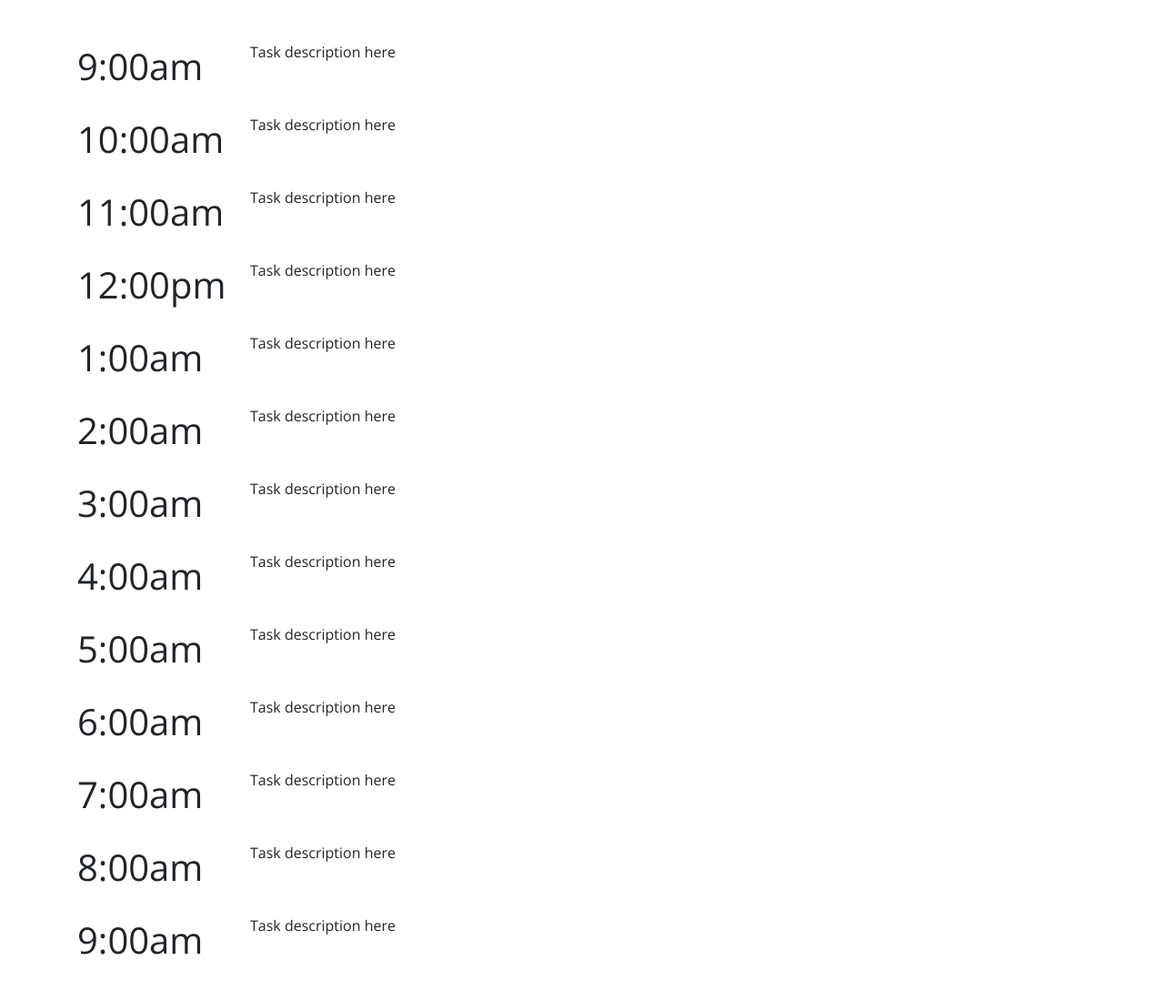
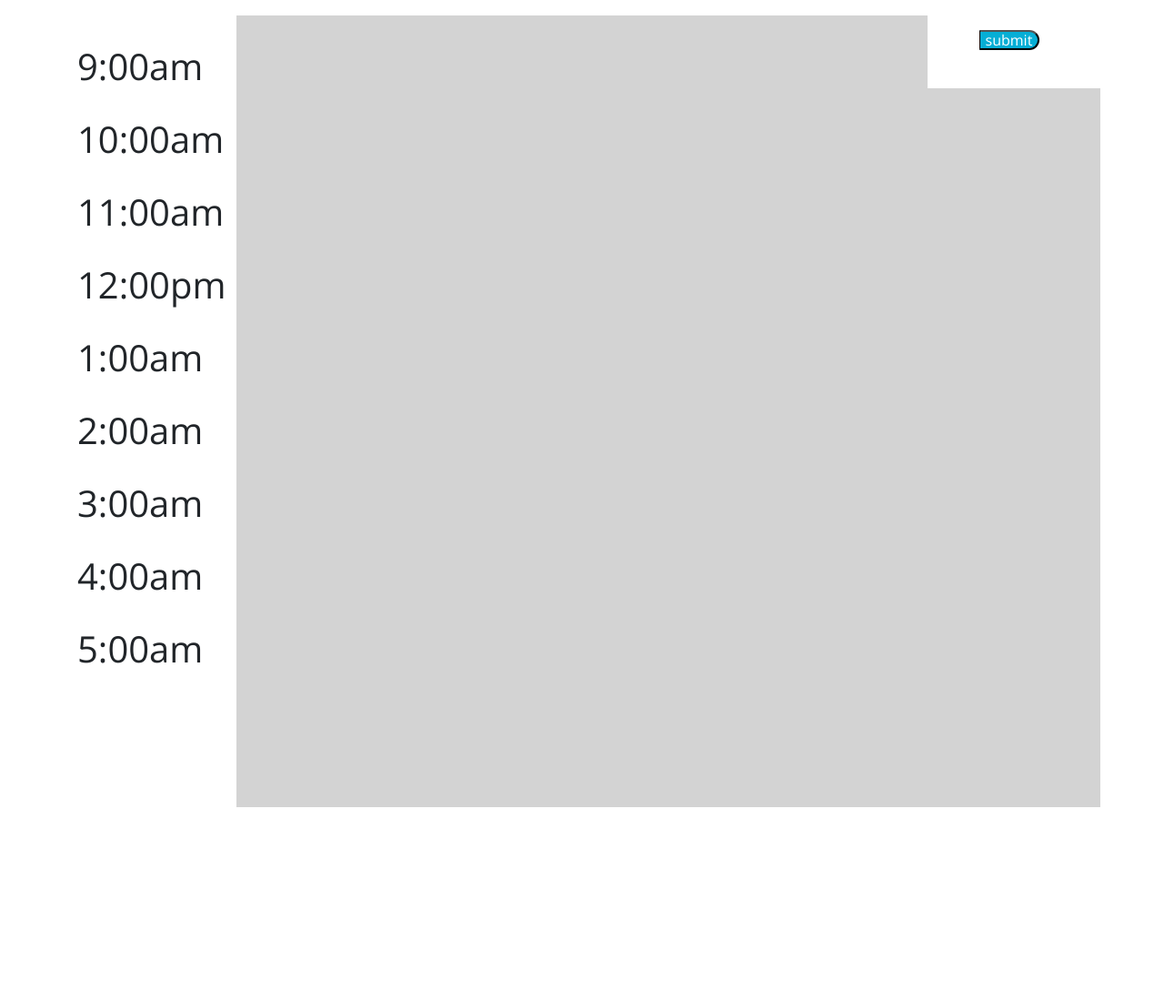
Before and after one commit to AdamAlibraheem000/Work-Day-Scheduler, a plain HTML site: page index.html in a window 1280 px wide. Shown: the part 320-1420 px from the top of the page at 91% size. After the commit the page ends 1210 px from the top, so only its background shows below. Drawn offline with nearby package versions, Linux system fonts and the light colour scheme.

Commit message:
fixed local storage

```diff
--- a/assets/css/style.css
+++ b/assets/css/style.css
@@ -1,16 +1,16 @@
 body {
-  font-family: 'Open Sans', sans-serif;
+  font-family: "Open Sans", sans-serif;
   font-size: 16px;
   line-height: 1;
 }
 
-textarea{
+textarea {
   background: transparent;
   border: none;
   resize: none;
   color: #000000;
-  border-left: 1px solid black;
-  padding: 10px;
+  /* border-left: 1px solid black;
+  padding: 10px; */
 }
 
 .jumbotron {
@@ -21,11 +21,11 @@ textarea{
   border-bottom: 10px solid black;
 }
 
-.description{
+.description {
   white-space: pre-wrap;
 }
 
-.time-block{
+.time-block {
   text-align: center;
   border-radius: 15px;
 }
@@ -33,7 +33,7 @@ textarea{
 .row {
   white-space: pre-wrap;
   height: 80px;
-  border-top: 1px solid white;;
+  border-top: 1px solid white;
 }
 
 .hour {
@@ -61,11 +61,11 @@ textarea{
   border-left: 1px solid black;
   border-top-right-radius: 15px;
   border-bottom-right-radius: 15px;
-  background-color: #06AED5;
+  background-color: #06aed5;
   color: white;
 }
 
 .saveBtn i:hover {
   font-size: 20px;
-  transition: all .3s ease-in-out;
+  transition: all 0.3s ease-in-out;
 }
--- a/assets/js/script.js
+++ b/assets/js/script.js
@@ -1,4 +1,36 @@
 var rightNow = moment().format("MMM Do YYYY");
-// alert(rightNow);
+$("#currentDay").text(rightNow);
+var arr = [];
+var currentHour = moment().hour();
 
-$("#currentDay").text(rightNow);
+function setTime() {
+  for (var i = 9; i < 18; i++) {
+    if (currentHour < i) {
+      $("#" + i).addClass("future");
+    } else if (currentHour === i) {
+      $("#" + i).addClass("present");
+    } else if (currentHour > i) {
+      $("#" + i).addClass("past");
+    }
+  }
+}
+
+setTime();
+
+$(".saveBtn").on("click", function () {
+  var id = $(this).attr("data-id");
+  var text = $("#" + id).val();
+  console.log(text);
+  localStorage.setItem(id, text);
+});
+
+function displayVals() {
+  for (let i = 0; i < 9; i++) {
+    if (localStorage.getItem(i)) {
+      let text = localStorage.getItem(i);
+      $("#" + i).val(text);
+    }
+  }
+}
+
+displayVals();
--- a/index.html
+++ b/index.html
@@ -34,104 +34,93 @@
         <div class="col-2">
           <h1>9:00am</h1>
         </div>
-        <div class="col-10">
-          <p>Task description here</p>
+        <div id="9" class="col-8">
+          <ul class="ul-class">
+            <textarea class="yep" name="" id="0" cols="30" rows="10"></textarea>
+          </ul>
+        </div>
+        <div class="col-2">
+          <button data-id="0" class="saveBtn">submit</button>
         </div>
       </div>
       <div class="row">
         <div class="col-2">
           <h1>10:00am</h1>
         </div>
-        <div class="col-10">
-          <p>Task description here</p>
+        <div id="10" class="col-10">
+          <!-- <ul id="10" class="ul-class"> -->
+          <textarea name="" id="1" cols="30" rows="10"></textarea>
+          <!-- </ul> -->
         </div>
       </div>
       <div class="row">
         <div class="col-2">
           <h1>11:00am</h1>
         </div>
-        <div class="col-10">
-          <p>Task description here</p>
+        <div id="11" class="col-10">
+          <!-- <ul id="11" class="ul-class"> -->
+          <textarea name="" id="2" cols="30" rows="10"></textarea>
+          <!-- </ul> -->
         </div>
       </div>
       <div class="row">
         <div class="col-2">
           <h1>12:00pm</h1>
         </div>
-        <div class="col-10">
-          <p>Task description here</p>
+        <div id="12" class="col-10">
+          <!-- <ul id="12" class="ul-class"> -->
+          <textarea name="" id="3" cols="30" rows="10"></textarea>
+          <!-- </ul> -->
         </div>
       </div>
       <div class="row">
         <div class="col-2">
           <h1>1:00am</h1>
         </div>
-        <div class="col-10">
-          <p>Task description here</p>
+        <div id="13" class="col-10">
+          <!-- <ul id="13" class="ul-class"> -->
+          <textarea name="" id="4" cols="30" rows="10"></textarea>
+          <!-- </ul> -->
         </div>
       </div>
       <div class="row">
         <div class="col-2">
           <h1>2:00am</h1>
         </div>
-        <div class="col-10">
-          <p>Task description here</p>
+        <div id="14" class="col-10">
+          <!-- <ul id="14" class="ul-class"> -->
+          <textarea name="" id="5" cols="30" rows="10"></textarea>
+          <!-- </ul> -->
         </div>
       </div>
       <div class="row">
         <div class="col-2">
           <h1>3:00am</h1>
         </div>
-        <div class="col-10">
-          <p>Task description here</p>
+        <div id="15" class="col-10">
+          <!-- <ul id="15" class="ul-class"> -->
+          <textarea name="" id="6" cols="30" rows="10"></textarea>
+          <!-- </ul> -->
         </div>
       </div>
       <div class="row">
         <div class="col-2">
           <h1>4:00am</h1>
         </div>
-        <div class="col-10">
-          <p>Task description here</p>
+        <div id="16" class="col-10">
+          <!-- <ul id="16" class="ul-class"> -->
+          <textarea name="" id="7" cols="30" rows="10"></textarea>
+          <!-- </ul> -->
         </div>
       </div>
       <div class="row">
         <div class="col-2">
           <h1>5:00am</h1>
         </div>
-        <div class="col-10">
-          <p>Task description here</p>
-        </div>
-      </div>
-      <div class="row">
-        <div class="col-2">
-          <h1>6:00am</h1>
-        </div>
-        <div class="col-10">
-          <p>Task description here</p>
-        </div>
-      </div>
-      <div class="row">
-        <div class="col-2">
-          <h1>7:00am</h1>
-        </div>
-        <div class="col-10">
-          <p>Task description here</p>
-        </div>
-      </div>
-      <div class="row">
-        <div class="col-2">
-          <h1>8:00am</h1>
-        </div>
-        <div class="col-10">
-          <p>Task description here</p>
-        </div>
-      </div>
-      <div class="row">
-        <div class="col-2">
-          <h1>9:00am</h1>
-        </div>
-        <div class="col-10">
-          <p>Task description here</p>
+        <div id="17" class="col-10">
+          <!-- <ul id="17" class="ul-class"> -->
+          <textarea name="" id="8" cols="30" rows="10"></textarea>
+          <!-- </ul> -->
         </div>
       </div>
     </div>
```
